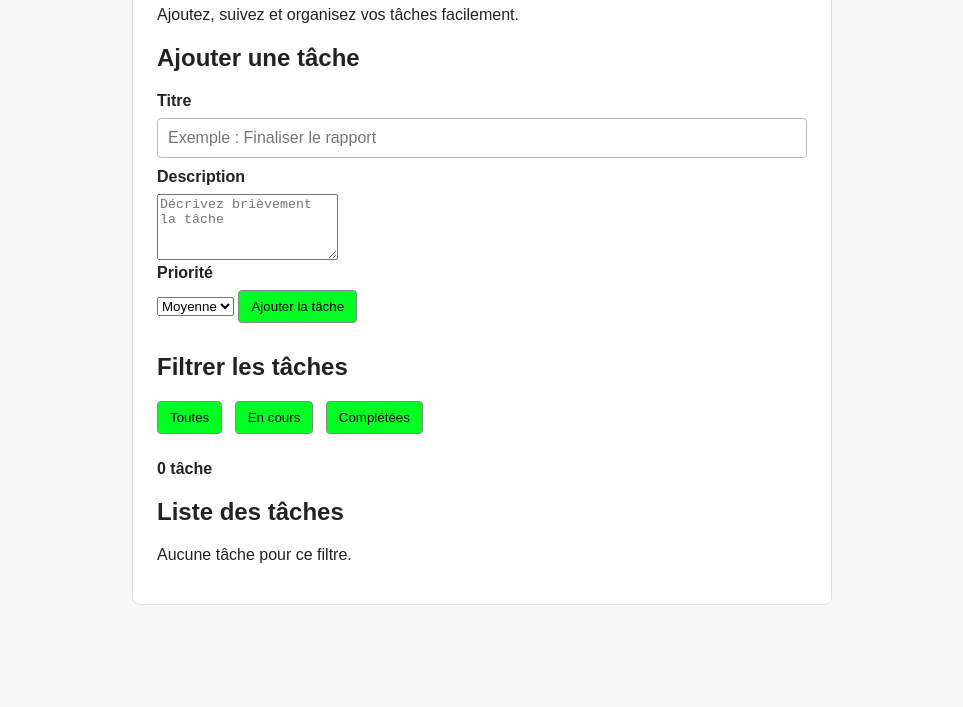
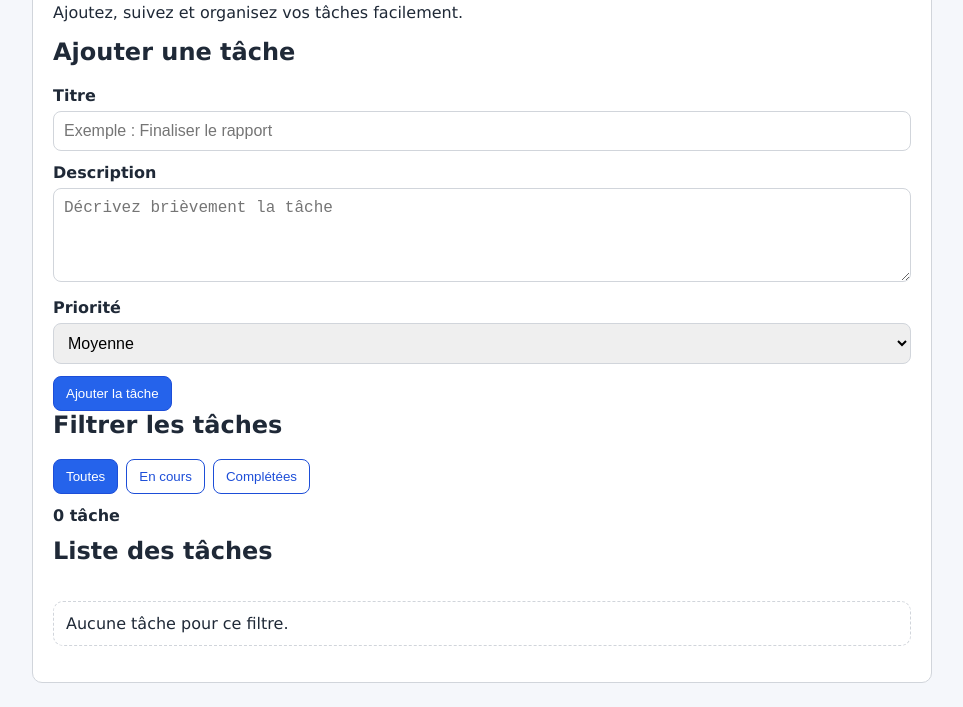
Before and after one commit to Kananga2026-1995/LPTA2, a plain HTML site: page programmation web/index.html in a window 1280 px wide. Shown: the part 101-808 px from the top of the page, without its empty margins (158-1121 px from the left). Drawn offline with Linux system fonts and the light colour scheme.

Commit message:
ajouter les couleur auc butons
Updated CSS variables and styles for better theming and layout.

```diff
--- a/programmation web/styles.css
+++ b/programmation web/styles.css
@@ -1,83 +1,169 @@
+:root {
+  --fond: #f5f7fb;
+  --surface: #ffffff;
+  --texte: #1f2937;
+  --bordure: #d1d5db;
+  --primaire: #2563eb;
+  --primaire-fonce: #1d4ed8;
+  --danger: #dc2626;
+  --danger-fonce: #b91c1c;
+  --rayon: 10px;
+}
+
 * {
   box-sizing: border-box;
 }
 
 body {
   margin: 0;
-  font-family: Arial, Helvetica, sans-serif;
-  background: #f7f7f7;
-  color: #222;
+  font-family: Verdana, Geneva, Tahoma, sans-serif;
+  background: var(--fond);
+  color: var(--texte);
 }
 
 main {
-  max-width: 700px;
-  margin: 0 auto;
-  padding: 24px;
-  background: #fff;
-  border: 1px solid #ddd;
-  border-radius: 8px;
-  margin-top: 24px;
-  margin-bottom: 24px;
+  max-width: 900px;
+  margin: 24px auto;
+  padding: 20px;
+  background: var(--surface);
+  border: 1px solid var(--bordure);
+  border-radius: var(--rayon);
 }
 
-h1 {
+h1,
+h2,
+h3 {
   margin-top: 0;
 }
 
 label {
   display: block;
-  margin-bottom: 8px;
-  font-weight: bold;
+  margin-bottom: 6px;
+  font-weight: 700;
 }
 
-input {
+input,
+textarea,
+select {
   width: 100%;
   padding: 10px;
-  border: 1px solid #bbb;
-  border-radius: 4px;
+  margin-bottom: 12px;
+  border: 1px solid var(--bordure);
+  border-radius: 8px;
   font-size: 1rem;
-  margin-bottom: 10px;
+}
+
+textarea {
+  min-height: 90px;
+  resize: vertical;
 }
 
 button {
-  padding: 8px 12px;
-  border: 1px solid #888;
-  border-radius: 4px;
-  background: #f2f2f2;
+  padding: 9px 12px;
+  border: 1px solid var(--primaire-fonce);
+  border-radius: 8px;
+  background: var(--primaire);
+  color: #fff;
   cursor: pointer;
-  margin-right: 8px;
-  margin-bottom: 10px;
-  background-color: rgb(0, 255, 34);
 }
 
 button:hover {
-  background: #e9e9e9;
+  background: var(--primaire-fonce);
+}
+
+.zone-filtres {
+  display: flex;
+  gap: 8px;
+  flex-wrap: wrap;
+}
+
+.bouton-filtre {
+  background: #fff;
+  color: var(--primaire-fonce);
+}
+
+.bouton-filtre.actif {
+  background: var(--primaire);
+  color: #fff;
 }
 
 #compteurResultats {
-  margin: 16px 0 0;
-  font-weight: bold;
+  margin: 12px 0;
+  font-weight: 700;
 }
 
-table {
-  width: 100%;
-  margin-top: 12px;
-  border-collapse: collapse;
-  border: 1px solid #ccc;
+.grille-taches {
+  display: grid;
+  grid-template-columns: repeat(auto-fit, minmax(230px, 1fr));
+  gap: 12px;
 }
 
-th,
-td {
-  border: 1px solid #ccc;
-  padding: 8px;
-  text-align: left;
+.carte-tache {
+  border: 1px solid var(--bordure);
+  border-radius: var(--rayon);
+  background: var(--surface);
+  padding: 12px;
 }
 
-th {
-  background: #f1f1f1;
+.carte-tache.completee {
+  opacity: 0.7;
 }
 
-#listeUtilisateurs button {
-  margin-left: 8px;
-  margin-bottom: 0;
+.carte-tache.completee h3,
+.carte-tache.completee p {
+  text-decoration: line-through;
 }
+
+.meta-tache {
+  margin: 8px 0;
+  font-size: 0.9rem;
+}
+
+.badge-priorite {
+  display: inline-block;
+  padding: 3px 8px;
+  border-radius: 999px;
+  margin-right: 8px;
+  font-weight: 700;
+}
+
+.priorite-basse {
+  background: #dcfce7;
+}
+
+.priorite-moyenne {
+  background: #fef9c3;
+}
+
+.priorite-haute {
+  background: #fee2e2;
+}
+
+.actions-tache {
+  display: flex;
+  gap: 8px;
+  flex-wrap: wrap;
+}
+
+.actions-tache button[data-action='supprimer'] {
+  background: var(--danger);
+  border-color: var(--danger-fonce);
+}
+
+.actions-tache button[data-action='supprimer']:hover {
+  background: var(--danger-fonce);
+}
+
+.message-vide {
+  border: 1px dashed var(--bordure);
+  border-radius: var(--rayon);
+  padding: 12px;
+  grid-column: 1 / -1;
+}
+
+@media (max-width: 600px) {
+  main {
+    margin: 10px;
+    padding: 14px;
+  }
+}
```
